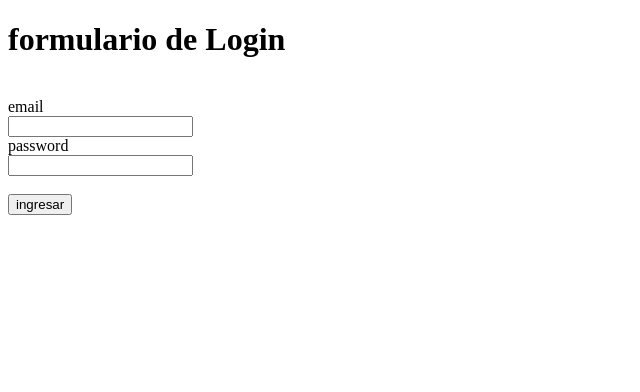
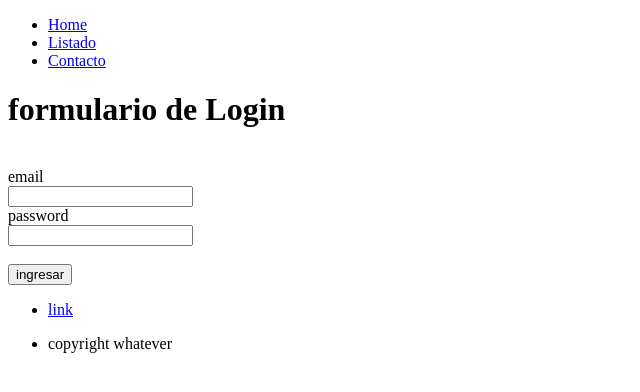
Before and after one commit to arielszy/skill-up1, a React (Create React App) app: page / in a window 1280 px wide. Shown: the top 392 px of the page, without its empty margins (0-640 px from the left). Built offline with nearby package versions, Linux system fonts and the light colour scheme.

Commit message:
clase 3 - integrar header y footer

```diff
--- a/src/App.js
+++ b/src/App.js
@@ -1,15 +1,20 @@
 import React from "react";
 import { Routes, Route } from "react-router-dom";
+//custom components
 import Login from "./components/Login";
 import Listado from "./components/Listado";
+import Header from "./components/Header";
+import Footer from "./components/Footer";
 
 function App() {
   return (
     <>
+      <Header />
       <Routes>
         <Route exact path="/" element={<Login />} />
         <Route path="/listado" element={<Listado />} />
       </Routes>
+      <Footer />
     </>
   );
 }
```
